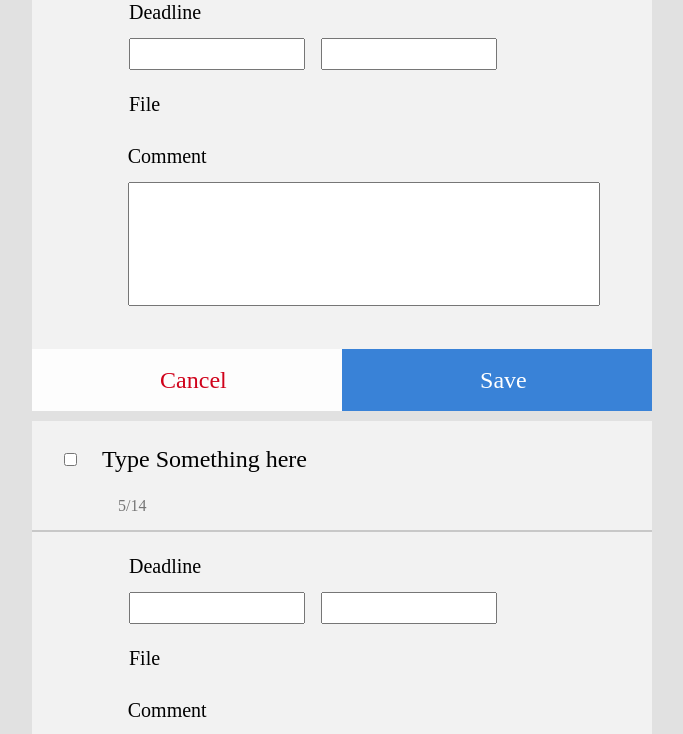
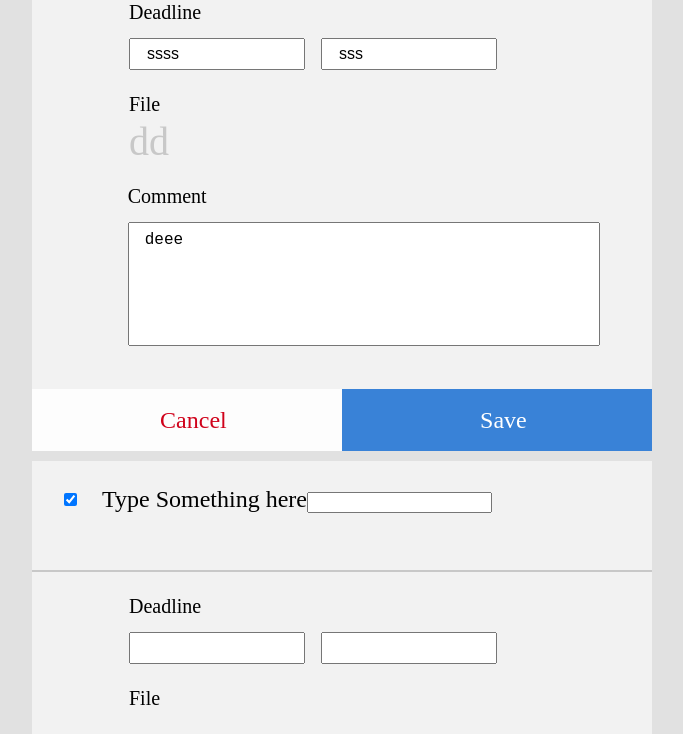
Before and after one commit to curt6815463/TimeHouseWeek1, a React app: page / in a window 1280 px wide. Shown: the part 300-1034 px from the top of the page, without its empty margins (298-981 px from the left). Built offline with nearby package versions, Linux system fonts and the light colour scheme.

Commit message:
form input bind state

```diff
--- a/src/components/Content/index.css
+++ b/src/components/Content/index.css
@@ -18,6 +18,7 @@
   margin-left: 32px;
 }
 .cardContainer .eventTitle{
+  position: relative;
   line-height: 3.2em;
   font-size: 24px;
   width: 430px;
--- a/src/components/Content/index.js
+++ b/src/components/Content/index.js
@@ -10,32 +10,37 @@ class Content extends Component {
       // event:[1,2,3,4,5],
       events:[
         {
+          title:"Type Something here",
           complete:true,
-          deadline:{
-            date:"",
-            time:''
-          },
+          deadlineDate:"ssss",
+          deadlineTime:"sss",
+          file:"dd",
+          comment:"deee",
+          important:false,
+          opening:true
+        },
+        {
+          title:"Type Something here",
+          complete:true,
+          deadlineDate:"",
+          deadlineTime:"",
           file:"",
           comment:"",
-          important:false
-        },
-        {
-          complete:false,
-          deadline:{
-            date:"",
-            time:''
-          },
-          file:"",
-          comment:"",
-          important:false
+          important:false,
+          opening:true
         }
       ]
     }
   }
 
-  handleChange = (id) => (event) => {
+  handleChange = (index) => (event) => {
+    let events = this.state.events
+    let value = event.target.type === 'checkbox' ? event.target.checked : event.target.value
+    let name = event.target.name
+    events[index][name] = value
+    this.setState({events})
+  }
 
-  }
   render() {
     return (
       <div className="content">
@@ -46,10 +51,20 @@ class Content extends Component {
                 <div key={index} className="eventCard">
                   <div className="cardContainer">
                     <div className="checkBox">
-                      <input id={'checkbox' + index} value={event.complete} onChange={this.handleChange(index)} type="checkbox"></input>
+                      <input
+                        id={'checkbox' + index}
+                        name="complete"
+                        checked={event.complete}
+                        onChange={this.handleChange(index)}
+                        type="checkbox"
+                      />
                     </div>
                     <div className="eventTitle">
-                      <label htmlFor={'checkbox' + index}>{this.state.title}</label>
+                      <label htmlFor={'checkbox' + index}>{event.title}</label>
+                      <input
+                        name="title"
+                        onChange={this.handleChange(index)}
+                      />
                     </div>
                     <div className="starIcon">
                       <i className="far fa-star"></i>
@@ -60,7 +75,7 @@ class Content extends Component {
                     <div className="stateBlock">
                       <div className="calendarIcon">
                         <i className="far fa-calendar-alt iconPadding"></i>
-                        5/14
+                      {event.deadlineDate}{event.deadlineTime}
                       </div>
                       <div className="fileIcon">
                         <i className="far fa-file iconPadding"></i>
@@ -81,8 +96,16 @@ class Content extends Component {
                           Deadline
                         </div>
                         <div className="calendarInputBlock">
-                          <input></input>
-                          <input></input>
+                          <input
+                            name="deadlineDate"
+                            value={event.deadlineDate}
+                            onChange={this.handleChange(index)}
+                          />
+                          <input
+                            name="deadlineTime"
+                            value={event.deadlineTime}
+                            onChange={this.handleChange(index)}
+                          />
                         </div>
 
                       </div>
@@ -97,6 +120,7 @@ class Content extends Component {
                         </div>
                         <div className="addFileIcon">
                           <i className="fas fa-plus-square"></i>
+                          {event.file}
                         </div>
                       </div>
                     </div>
@@ -109,7 +133,11 @@ class Content extends Component {
                           Comment
                         </div>
                         <div className="commentInput">
-                          <textarea></textarea>
+                          <textarea
+                            name="comment"
+                            value={event.comment}
+                            onChange={this.handleChange(index)}
+                          ></textarea>
                         </div>
                       </div>
                     </div>
```
